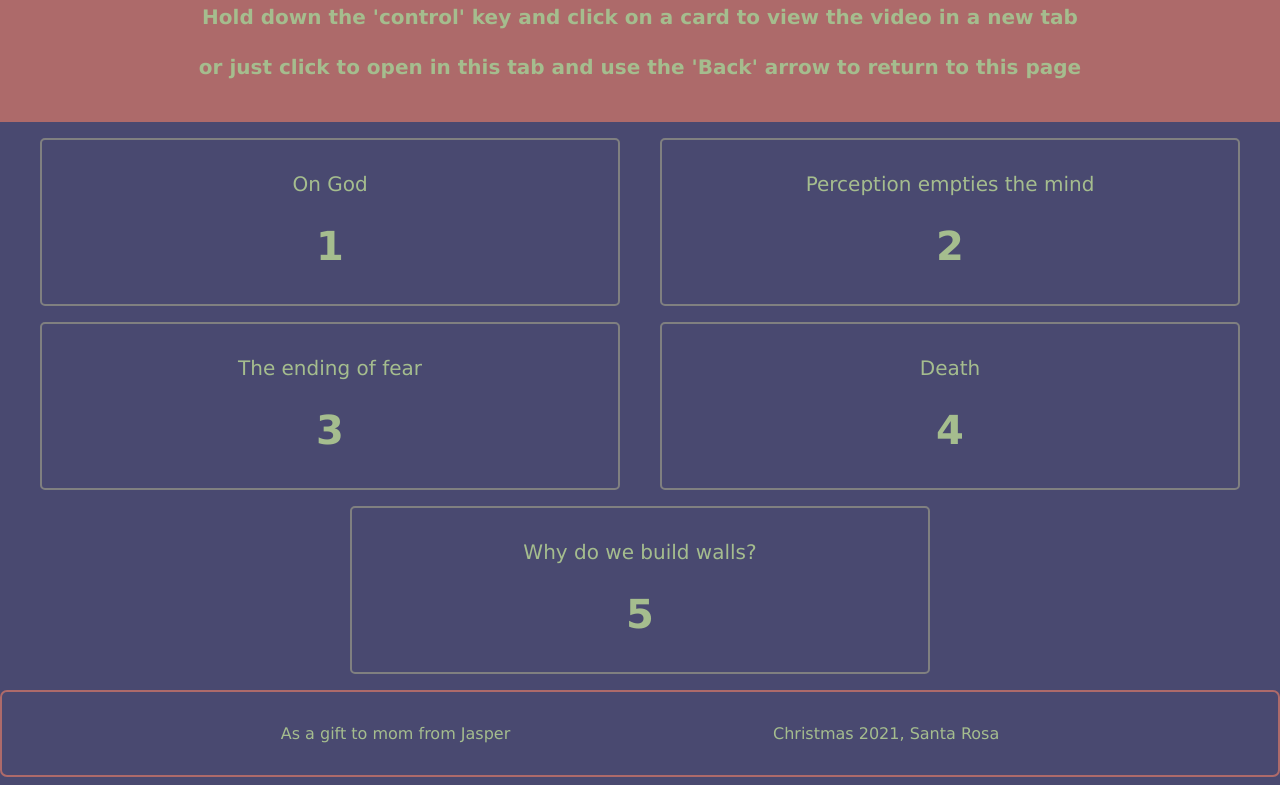
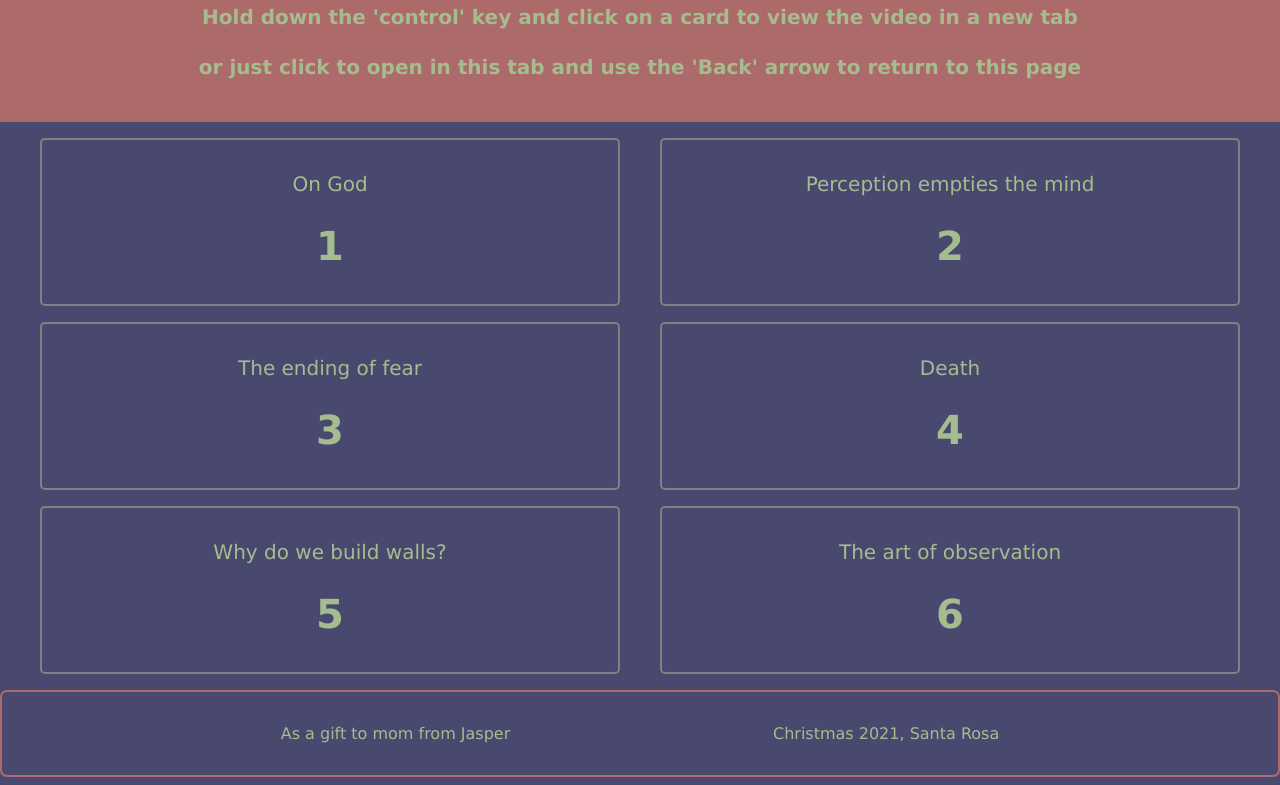
Before and after one commit to jasperoudemans/forMom, a plain HTML site: page index.html in a window 1280 px wide. Shown: the part 111-896 px from the top of the page. Drawn offline with Linux system fonts and the light colour scheme.

Commit message:
added The art of Observation

```diff
--- a/index.html
+++ b/index.html
@@ -45,10 +45,18 @@
         >
       </div>
       <div class="container">
-        <a class="video" href="https://www.youtube.com/watch?v=kosnGgGRQjs&list=PL4Ytt3zN3k4SvKj762thd99jH-fWG6SGC&index=52w"
+        <a
+          class="video"
+          href="https://www.youtube.com/watch?v=kosnGgGRQjs&list=PL4Ytt3zN3k4SvKj762thd99jH-fWG6SGC&index=52w"
           >Why do we build walls?
           <h1>5</h1></a
         >
+
+        <a class="video" href="https://www.youtube.com/watch?v=KnujwMZDg2s"
+          >The art of observation
+          <h1>6</h1></a
+        >
+      </div>
     </main>
 
     <div class="parent">
```
